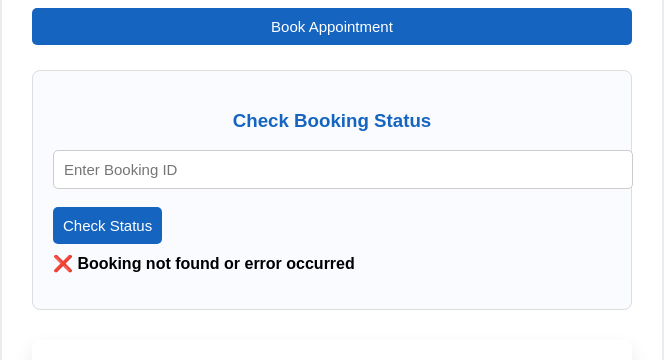
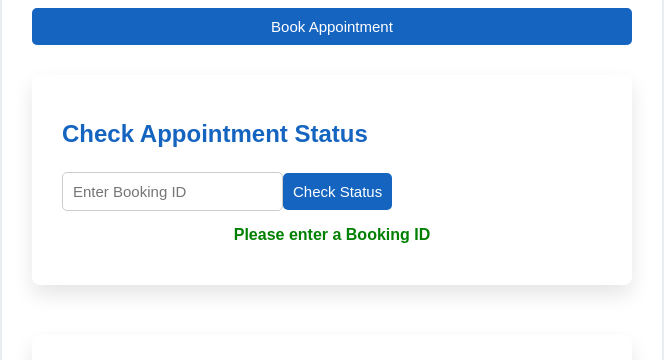
Before and after one commit to subir301204/eye-hospital-appointment-booking-system, a React (Create React App) app in the folder frontend/: page / in a window 1280 px wide. Both pictures are taken after a click on the button "Check Status". Shown: the part 433-793 px from the top of the page, without its empty margins (308-972 px from the left). Built offline with nearby package versions, Linux system fonts and the light colour scheme; no server answers.

Commit message:
update the BookingStatus.js file

```diff
--- a/frontend/src/components/BookingStatus.js
+++ b/frontend/src/components/BookingStatus.js
@@ -1,10 +1,16 @@
 import React, { useState } from "react";
+import "../styles.css";
 
 function BookingStatus() {
   const [bookingId, setBookingId] = useState("");
-  const [status, setStatus] = useState("");
+  const [statusMsg, setStatusMsg] = useState("");
 
   const checkStatus = async () => {
+    if (!bookingId) {
+      setStatusMsg("Please enter a Booking ID");
+      return;
+    }
+
     try {
       const res = await fetch(
         `http://localhost:5000/api/appointments/status/${bookingId}`
@@ -12,25 +18,30 @@ function BookingStatus() {
       const data = await res.json();
 
       if (!res.ok) {
-        throw new Error("Booking not found");
+        setStatusMsg("❌ Booking not found");
+      } else {
+        setStatusMsg("✅ Status: " + data.status);
       }
-
-      setStatus(`✅ Status: ${data.status}`);
     } catch (err) {
-      setStatus("❌ Booking not found or error occurred");
+      console.error(err);
+      setStatusMsg("❌ Error checking status");
     }
   };
 
   return (
-    <div className="status-box">
-      <h3>Check Booking Status</h3>
+    <div className="app-container" style={{ marginTop: "30px" }}>
+      <h2>Check Appointment Status</h2>
+
       <input
+        type="text"
         placeholder="Enter Booking ID"
         value={bookingId}
         onChange={(e) => setBookingId(e.target.value)}
       />
+
       <button onClick={checkStatus}>Check Status</button>
-      <p>{status}</p>
+
+      {statusMsg && <p className="success-message">{statusMsg}</p>}
     </div>
   );
 }
```
